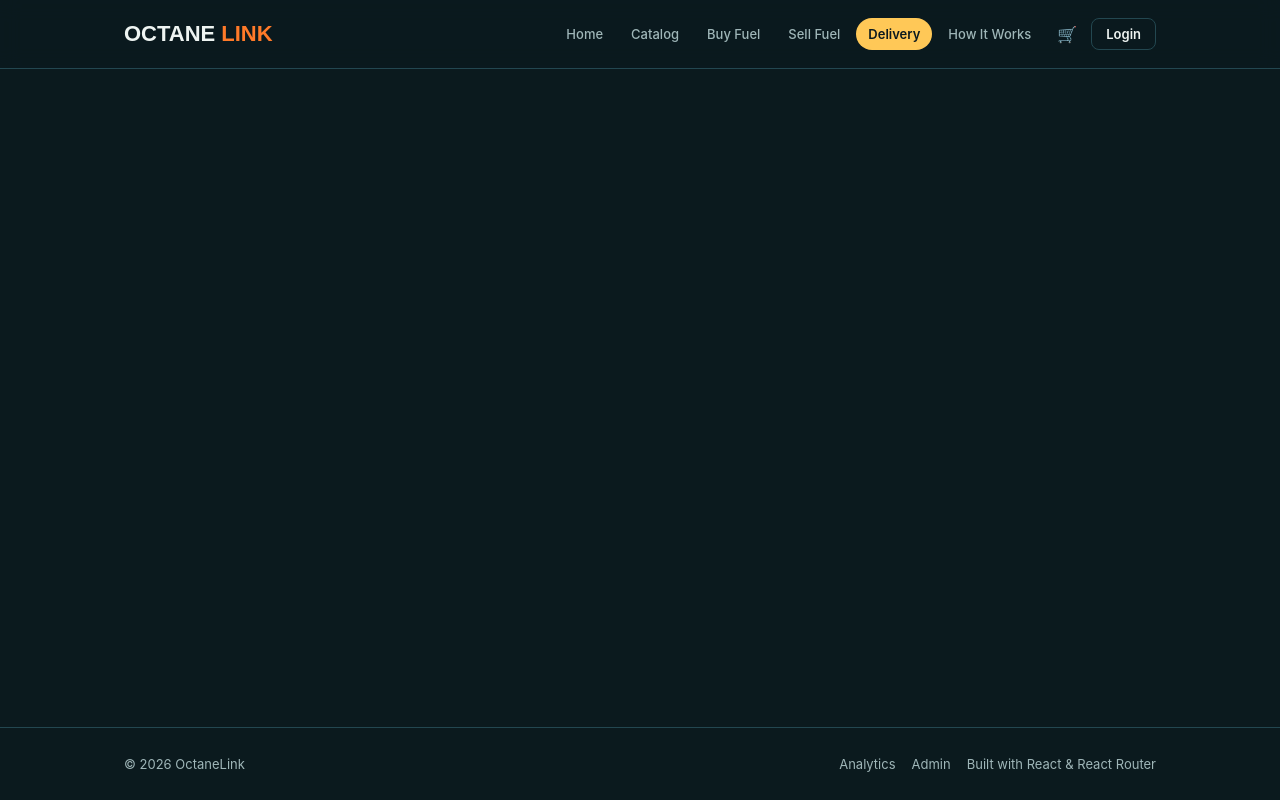
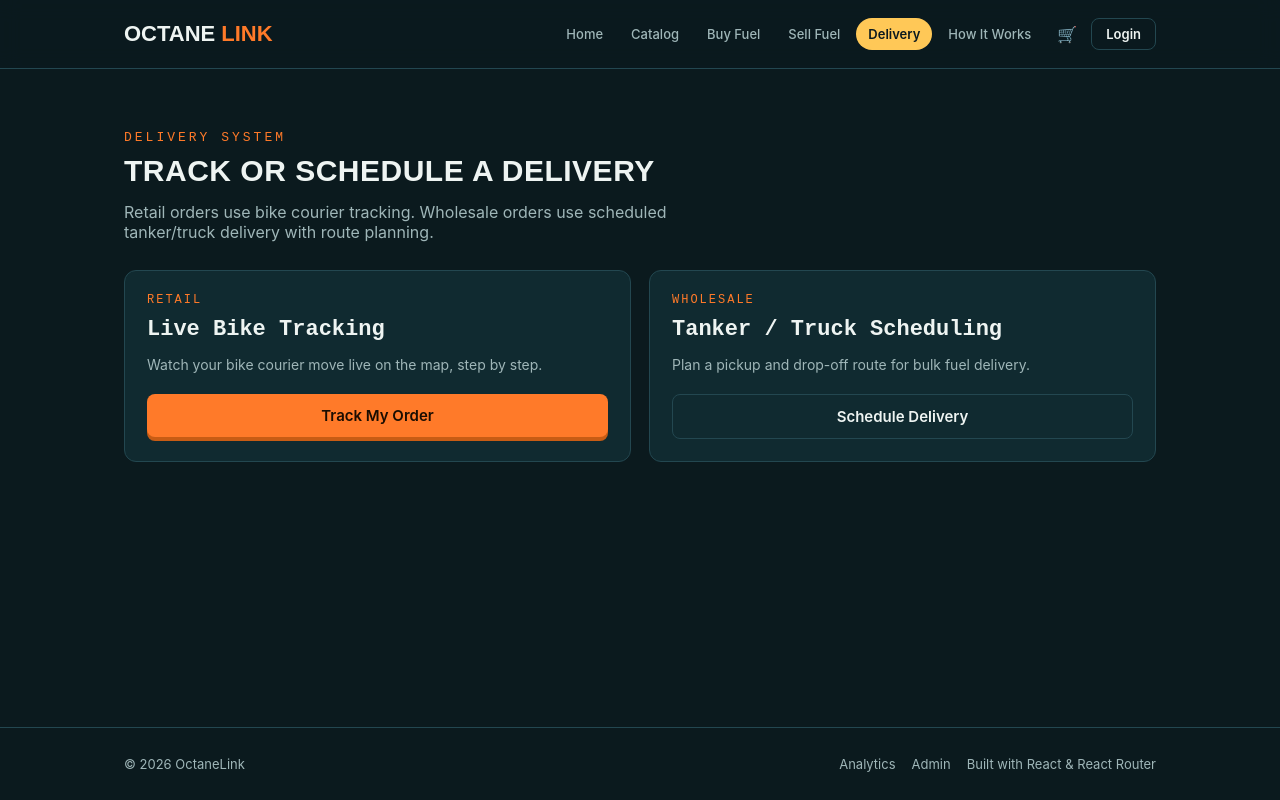
Before and after one commit to durjoy-roy-ctrl/octane-link, a React (Vite) app in the folder Octane-Link/: page /delivery in a window 1280 px wide. Built offline with nearby package versions, Linux system fonts and the light colour scheme.

Commit message:
Update File and improved

```diff
--- a/Octane-Link/src/App.jsx
+++ b/Octane-Link/src/App.jsx
@@ -4,6 +4,9 @@ import Navbar from './components/Navbar.jsx'
 import Footer from './components/Footer.jsx'
 import Signup from './pages/Signup.jsx'
 import Login from './pages/Login.jsx'
+import Delivery from './pages/Delivery.jsx'
+import DeliveryTracking from './pages/DeliveryTracking.jsx'
+import DeliverySchedule from './pages/DeliverySchedule.jsx'
 
 function App() {
   const [user, setUser] = useState(null)
@@ -22,6 +25,11 @@ function App() {
       <Routes>
         <Route path="/signup" element={<Signup login={login} />} />
         <Route path="/login" element={<Login login={login} />} />
+
+        {/* Delivery system */}
+        <Route path="/delivery" element={<Delivery />} />
+        <Route path="/delivery/track" element={<DeliveryTracking />} />
+        <Route path="/delivery/schedule" element={<DeliverySchedule />} />
       </Routes>
 
       <Footer />
--- a/Octane-Link/src/index.css
+++ b/Octane-Link/src/index.css
@@ -25,7 +25,7 @@ body {
   -webkit-font-smoothing: antialiased;
 }
 
-h1, h2, h3, .display {
+h1, h2, h3 {
   font-family: 'Big Shoulders Display', sans-serif;
   font-weight: 800;
   text-transform: uppercase;
@@ -34,7 +34,7 @@ h1, h2, h3, .display {
   margin: 0;
 }
 
-
+.price { font-family: 'Space Grotesk', monospace; }
 a { color: inherit; text-decoration: none; }
 .page { min-height: 100vh; display: flex; flex-direction: column; }
 .container { width: 100%; max-width: 1080px; margin: 0 auto; padding: 0 24px; }
@@ -45,13 +45,20 @@ a { color: inherit; text-decoration: none; }
   to   { opacity: 1; transform: translateY(0); }
 }
 .fade-in { animation: fadeInUp 0.35s ease both; }
+
+@keyframes pop {
+  0%   { transform: scale(1); }
+  50%  { transform: scale(1.25); }
+  100% { transform: scale(1); }
+}
+.pop { animation: pop 0.35s ease; }
+
 @media (prefers-reduced-motion: reduce) {
-  .fade-in { animation: none !important; }
+  .fade-in, .pop { animation: none !important; }
 }
 
-/* ---------- Section / heading ---------- */
+
 .section { padding: 48px 0; }
-.section-title { font-size: 30px; margin-bottom: 8px; }
 .eyebrow {
   color: var(--accent);
   font-family: 'Space Grotesk', monospace;
@@ -60,10 +67,8 @@ a { color: inherit; text-decoration: none; }
   text-transform: uppercase;
   margin-bottom: 12px;
 }
-
-.section { padding: 48px 0; }
-.eyebrow { color: var(--accent); font-family: 'Space Grotesk', monospace; font-size: 13px; letter-spacing: 3px; text-transform: uppercase; margin-bottom: 12px; }
 .section-title { font-size: 30px; margin-bottom: 8px; }
+.section-sub { color: var(--text-dim); margin-bottom: 28px; max-width: 60ch; }
 
 /* ---------- Navbar ---------- */
 .navbar {
@@ -86,7 +91,6 @@ a { color: inherit; text-decoration: none; }
   gap: 10px;
 }
 
-
 .brand {
   display: flex;
   align-items: baseline;
@@ -96,7 +100,6 @@ a { color: inherit; text-decoration: none; }
   font-size: 22px;
   text-transform: uppercase;
 }
-
 .brand .dot { color: var(--accent); }
 
 .nav-links { display: flex; gap: 4px; list-style: none; margin: 0; padding: 0; flex-wrap: wrap; }
@@ -110,7 +113,6 @@ a { color: inherit; text-decoration: none; }
   color: var(--text-dim);
   transition: color 0.15s ease, background 0.15s ease;
 }
-
 .nav-links a:hover { color: var(--text); background: var(--panel-hi); }
 .nav-links a.active { color: var(--ink); background: var(--amber); font-weight: 600; }
 
@@ -153,7 +155,6 @@ a { color: inherit; text-decoration: none; }
   border: 1px solid var(--line);
 }
 
-
 /* ---------- Buttons ---------- */
 .btn {
   display: inline-flex;
@@ -188,6 +189,29 @@ a { color: inherit; text-decoration: none; }
 
 .btn-block { width: 100%; justify-content: center; }
 .btn-sm { padding: 7px 14px; font-size: 13px; }
+
+/* ----------Delivery.jsx---------- */
+.grid { display: grid; grid-template-columns: repeat(3, 1fr); gap: 18px; }
+
+.card {
+  background: var(--panel);
+  border: 1px solid var(--line);
+  border-radius: 12px;
+  padding: 22px;
+  transition: border-color 0.2s ease, transform 0.2s ease;
+}
+.card:hover { border-color: var(--accent); transform: translateY(-3px); }
+
+.card .fuel-type {
+  font-family: 'Space Grotesk', monospace;
+  font-size: 12px;
+  letter-spacing: 2px;
+  text-transform: uppercase;
+  color: var(--accent);
+  margin-bottom: 10px;
+}
+.card .price { font-size: 26px; font-weight: 700; }
+.card p { color: var(--text-dim); font-size: 14px; line-height: 1.6; margin: 12px 0 18px; }
 
 /* ---------- Form ---------- */
 .form-panel {
@@ -224,8 +248,77 @@ a { color: inherit; text-decoration: none; }
 }
 .field-row { display: grid; grid-template-columns: 1fr 1fr; gap: 14px; }
 
+/* ---------- DeliverySchedule.jsx ---------- */
+.success-banner {
+  background: rgba(255, 200, 87, 0.12);
+  border: 1px solid var(--amber);
+  color: var(--amber);
+  border-radius: 8px;
+  padding: 14px 16px;
+  font-size: 14px;
+  margin-bottom: 20px;
+}
+
+/* ---------- Delivery tracking---------- */
+.map-box {
+  position: relative;
+  height: 220px;
+  border-radius: 14px;
+  background:
+    linear-gradient(var(--line) 1px, transparent 1px) 0 0 / 32px 32px,
+    linear-gradient(90deg, var(--line) 1px, transparent 1px) 0 0 / 32px 32px,
+    var(--panel);
+  border: 1px solid var(--line);
+  overflow: hidden;
+}
+.map-route {
+  position: absolute;
+  left: 8%;
+  right: 8%;
+  top: 50%;
+  height: 3px;
+  background: repeating-linear-gradient(90deg, var(--amber) 0 8px, transparent 8px 16px);
+  transform: translateY(-50%);
+}
+.map-pin {
+  position: absolute;
+  top: 50%;
+  transform: translate(-50%, -50%);
+  font-size: 22px;
+}
+@keyframes driveAlong {
+  from { left: 8%; }
+  to   { left: 82%; }
+}
+.map-courier {
+  position: absolute;
+  top: 50%;
+  transform: translateY(-50%);
+  font-size: 26px;
+  animation: driveAlong 4s ease-in-out infinite alternate;
+}
+
+.timeline { display: flex; flex-direction: column; gap: 0; }
+.timeline-step { display: flex; gap: 14px; }
+.timeline-dot-col { display: flex; flex-direction: column; align-items: center; }
+.timeline-dot {
+  width: 14px; height: 14px; border-radius: 50%;
+  background: var(--line); border: 2px solid var(--line);
+  flex-shrink: 0;
+}
+.timeline-dot.done { background: var(--accent); border-color: var(--accent); }
+.timeline-line { width: 2px; flex: 1; background: var(--line); min-height: 30px; }
+.timeline-content { padding-bottom: 26px; }
+.timeline-content h4 { margin: 0 0 2px; font-size: 14px; font-weight: 600; }
+.timeline-content p { margin: 0; font-size: 12px; color: var(--text-dim); }
+
+/* ---------- Footer ---------- */
+.footer { margin-top: auto; border-top: 1px solid var(--line); padding: 28px 0; color: var(--text-dim); font-size: 13px; }
+.footer-inner { display: flex; justify-content: space-between; width: 100%; }
+
 
 @media (max-width: 800px) {
+  .grid { grid-template-columns: 1fr; }
   .field-row { grid-template-columns: 1fr; }
 }
 
@@ -233,8 +326,3 @@ a:focus-visible, button:focus-visible, input:focus-visible, select:focus-visible
   outline: 2px solid var(--amber);
   outline-offset: 2px;
 }
-
-
-/* ---------- Footer ---------- */
-.footer { margin-top: auto; border-top: 1px solid var(--line); padding: 28px 0; color: var(--text-dim); font-size: 13px; }
-.footer-inner { display: flex; justify-content: space-between; width: 100%; }
```
